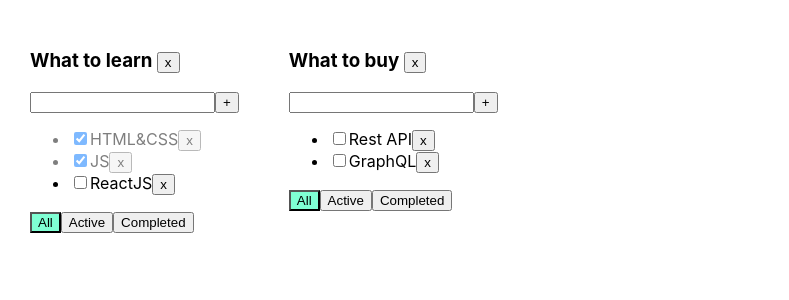
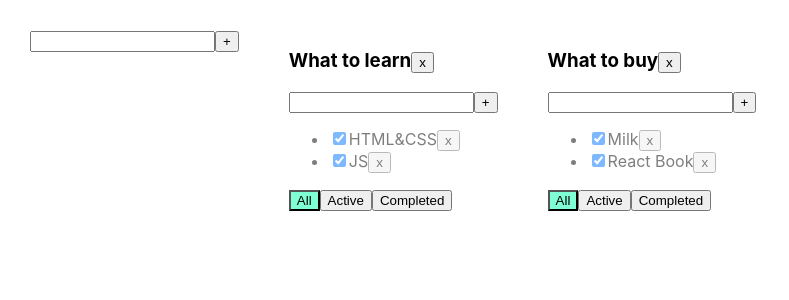
Before and after one commit to YarGromov/ToDoList_Project, a React (Create React App) app in the folder my-app/: page / in a window 1280 px wide. Shown: the top 300 px of the page, without its empty margins (0-789 px from the left). Built offline with nearby package versions, Linux system fonts and the light colour scheme.

Commit message:
addTodolist

```diff
--- /dev/null
+++ b/my-app/src/AddItemForm.tsx
@@ -0,0 +1,40 @@
+import React, {ChangeEvent, KeyboardEvent, useState} from "react";
+
+type AddItemFormPropsType = {
+    addItem: (title: string) => void
+};
+
+export function AddItemForm(props: AddItemFormPropsType) {
+    let [title, setTitle] = useState("");
+    let [error, setError] = useState<string | null>(null)
+    const onChangeHandler = (e: ChangeEvent<HTMLInputElement>) => {
+        setTitle(e.currentTarget.value)
+    }
+    const onKeyPressHandler = (e: KeyboardEvent<HTMLInputElement>) => {
+        setError(null);
+        if (e.charCode === 13) {
+            addTask();
+        }
+    }
+    const addTask = () => {
+        let newTitle = title.trim();
+        if (newTitle !== "") {
+            props.addItem(newTitle);
+            setTitle("");
+        } else {
+            setError("Title is required");
+        }
+    }
+
+    return (
+        <div>
+            <input value={title}
+                   onChange={onChangeHandler}
+                   onKeyPress={onKeyPressHandler}
+                   className={error ? "error" : ""}
+            />
+            <button onClick={addTask}>+</button>
+            {error && <div className="error-message">{error}</div>}
+        </div>
+    )
+}
--- a/my-app/src/App.tsx
+++ b/my-app/src/App.tsx
@@ -1,69 +1,73 @@
 import React, {useState} from 'react';
 import './App.css';
-import {Todolist, TaskType} from './Todolist';
+import {TaskType, Todolist} from './Todolist';
 import {v1} from 'uuid';
+import {AddItemForm} from "./AddItemForm";
 
 export type FilterValuesType = "all" | "active" | "completed";
-export type TodolistsType = {
+type TodolistType = {
     id: string
     title: string
     filter: FilterValuesType
 }
-export type TaskStateType = {
+
+type TasksStateType = {
     [key: string]: Array<TaskType>
 }
+
+
 function App() {
+    let todolistId1 = v1();
+    let todolistId2 = v1();
 
-    // let [tasks, setTasks] = useState([
-    //     {id: v1(), title: "HTML&CSS", isDone: true},
-    //     {id: v1(), title: "JS", isDone: true},
-    //     {id: v1(), title: "ReactJS", isDone: false},
-    //     {id: v1(), title: "Rest API", isDone: false},
-    //     {id: v1(), title: "GraphQL", isDone: false},
-    // ]);
+    let [todolists, setTodolists] = useState<Array<TodolistType>>([
+        {id: todolistId1, title: "What to learn", filter: "all"},
+        {id: todolistId2, title: "What to buy", filter: "all"}
+    ])
 
-    let todolistID1 = v1();
-    let todolistID2 = v1();
+    let [tasks, setTasks] = useState<TasksStateType>({
+        [todolistId1]: [
+            {id: v1(), title: "HTML&CSS", isDone: true},
+            {id: v1(), title: "JS", isDone: true}
+        ],
+        [todolistId2]: [
+            {id: v1(), title: "Milk", isDone: true},
+            {id: v1(), title: "React Book", isDone: true}
+        ]
+    });
 
-    let [todolists, setTodolists] = useState<Array<TodolistsType>>([
-        {id: todolistID1, title: 'What to learn', filter: 'all'},
-        {id: todolistID2, title: 'What to buy', filter: 'all'}
-    ]);
-
-    let [tasks, setTasks] = useState<TaskStateType>({
-        [todolistID1]: [
-            {id: v1(), title: "HTML&CSS", isDone: true},
-            {id: v1(), title: "JS", isDone: true},
-            {id: v1(), title: "ReactJS", isDone: false}
-        ],
-        [todolistID2]: [
-            {id: v1(), title: "Rest API", isDone: false},
-            {id: v1(), title: "GraphQL", isDone: false}
-        ]
-    })
 
     function removeTask(id: string, todolistId: string) {
+        //достанем нужный массив по todolistId:
         let todolistTasks = tasks[todolistId];
-        tasks[todolistId] = todolistTasks.filter(t => t.id !== id);
-        setTasks({...tasks})
+        // перезапишем в этом объекте массив для нужного тудулиста отфилтрованным массивом:
+        tasks[todolistId] = todolistTasks.filter(t => t.id != id);
+        // засетаем в стейт копию объекта, чтобы React отреагировал перерисовкой
+        setTasks({...tasks});
     }
 
     function addTask(title: string, todolistId: string) {
         let task = {id: v1(), title: title, isDone: false};
+        //достанем нужный массив по todolistId:
         let todolistTasks = tasks[todolistId];
+        // перезапишем в этом объекте массив для нужного тудулиста копией, добавив в начало новую таску:
         tasks[todolistId] = [task, ...todolistTasks];
-        setTasks({...tasks})
+        // засетаем в стейт копию объекта, чтобы React отреагировал перерисовкой
+        setTasks({...tasks});
     }
 
-    function changeStatus(taskId: string, isDone: boolean, todolistId: string) {
+    function changeStatus(id: string, isDone: boolean, todolistId: string) {
+        //достанем нужный массив по todolistId:
         let todolistTasks = tasks[todolistId];
-       let task = todolistTasks.find(t => t.id === taskId);
+        // найдём нужную таску:
+        let task = todolistTasks.find(t => t.id === id);
+        //изменим таску, если она нашлась
         if (task) {
             task.isDone = isDone;
+            // засетаем в стейт копию объекта, чтобы React отреагировал перерисовкой
+            setTasks({...tasks});
         }
-       setTasks({...tasks})
     }
-
 
     function changeFilter(value: FilterValuesType, todolistId: string) {
         let todolist = todolists.find(tl => tl.id === todolistId);
@@ -73,18 +77,27 @@
         }
     }
 
-    function removeTodolist(id: string){
-        setTodolists(todolists.filter(tl => tl.id !== id))
-        delete tasks[id]
-        setTasks({...tasks})
+    function removeTodolist(id: string) {
+        // засунем в стейт список тудулистов, id которых не равны тому, который нужно выкинуть
+        setTodolists(todolists.filter(tl => tl.id != id));
+        // удалим таски для этого тудулиста из второго стейта, где мы храним отдельно таски
+        delete tasks[id]; // удаляем св-во из объекта... значением которого являлся массив тасок
+        // засетаем в стейт копию объекта, чтобы React отреагировал перерисовкой
+        setTasks({...tasks});
     }
-
+    function addTodolist(title: string){
+        let newTodolistId = v1();
+        let newTodolist: TodolistType = {id: newTodolistId, title: title, filter: 'all'};
+        setTodolists([newTodolist, ...todolists]);
+        setTasks({...tasks, [newTodolistId]: []})
+    }
 
     return (
         <div className="App">
+            <AddItemForm addItem={addTodolist}/>
             {
-                todolists.map((tl) => {
-                    let allTodolistTasks = tasks[tl.id]
+                todolists.map(tl => {
+                    let allTodolistTasks = tasks[tl.id];
                     let tasksForTodolist = allTodolistTasks;
 
                     if (tl.filter === "active") {
@@ -93,8 +106,8 @@
                     if (tl.filter === "completed") {
                         tasksForTodolist = allTodolistTasks.filter(t => t.isDone === true);
                     }
-                    return (
-                        <Todolist
+
+                    return <Todolist
                         key={tl.id}
                         id={tl.id}
                         title={tl.title}
@@ -106,7 +119,6 @@
                         filter={tl.filter}
                         removeTodolist={removeTodolist}
                     />
-                    )
                 })
             }
 
--- a/my-app/src/TodoList.tsx
+++ b/my-app/src/TodoList.tsx
@@ -1,5 +1,6 @@
-import React, {ChangeEvent, KeyboardEvent, MouseEventHandler, useState} from 'react';
+import React, {ChangeEvent} from 'react';
 import {FilterValuesType} from './App';
+import {AddItemForm} from "./AddItemForm";
 
 export type TaskType = {
     id: string
@@ -8,72 +9,44 @@
 }
 
 type PropsType = {
+    id: string
     title: string
     tasks: Array<TaskType>
     removeTask: (taskId: string, todolistId: string) => void
     changeFilter: (value: FilterValuesType, todolistId: string) => void
     addTask: (title: string, todolistId: string) => void
-    changeTaskStatus: (taskId: string, isDone: boolean, todolistId: string) => void
+    changeTaskStatus: (id: string, isDone: boolean, todolistId: string) => void
+    removeTodolist: (id: string) => void
     filter: FilterValuesType
-    id: string
-    removeTodolist: (id: string) => void
 }
 
 export function Todolist(props: PropsType) {
 
-    let [title, setTitle] = useState("")
-    let [error, setError] = useState<string | null>(null)
-
-    const addTask = () => {
-        if (title.trim() !== "") {
-            props.addTask(title.trim(), props.id);
-            setTitle("");
-        } else {
-            setError("Title is required");
-        }
-    }
-
-    const onChangeHandler = (e: ChangeEvent<HTMLInputElement>) => {
-        setTitle(e.currentTarget.value)
-    }
-
-    const onKeyPressHandler = (e: KeyboardEvent<HTMLInputElement>) => {
-        setError(null);
-        if (e.charCode === 13) {
-            addTask();
-        }
-    }
+    const removeTodolist = () => props.removeTodolist(props.id)
 
     const onAllClickHandler = () => props.changeFilter("all", props.id);
     const onActiveClickHandler = () => props.changeFilter("active", props.id);
     const onCompletedClickHandler = () => props.changeFilter("completed", props.id);
-    const removeTodolist = () => {
-        props.removeTodolist(props.id)
+    const addTask = (title: string) =>{
+        props.addTask(title, props.id)
     }
 
     return <div>
-        <h3>{props.title} <button onClick={removeTodolist}>x</button></h3>
-        <div>
-            <input value={title}
-                   onChange={onChangeHandler}
-                   onKeyPress={onKeyPressHandler}
-                   className={error ? "error" : ""}
-            />
-            <button onClick={addTask}>+</button>
-            {error && <div className="error-message">{error}</div>}
-        </div>
+        <h3> {props.title}
+            <button onClick={removeTodolist}>x</button>
+        </h3>
+        <AddItemForm addItem={addTask}/>
         <ul>
             {
                 props.tasks.map(t => {
                     const onClickHandler = () => props.removeTask(t.id, props.id)
                     const onChangeHandler = (e: ChangeEvent<HTMLInputElement>) => {
-                        props.changeTaskStatus(t.id, e.currentTarget.checked, props.id);
+                        let newIsDoneValue = e.currentTarget.checked;
+                        props.changeTaskStatus(t.id, newIsDoneValue, props.id);
                     }
 
                     return <li key={t.id} className={t.isDone ? "is-done" : ""}>
-                        <input type="checkbox"
-                               onChange={onChangeHandler}
-                               checked={t.isDone}/>
+                        <input type="checkbox" onChange={onChangeHandler} checked={t.isDone}/>
                         <span>{t.title}</span>
                         <button onClick={onClickHandler}>x</button>
                     </li>
```
Also changed, not shown: 1 other file (tests, documents, lock files or other folders). Lines whose indentation alone changed are shown as unchanged.
